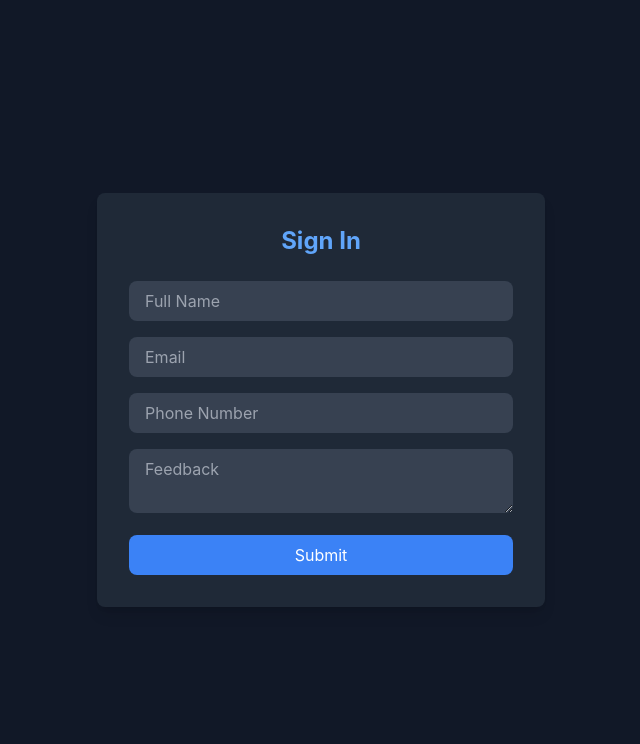
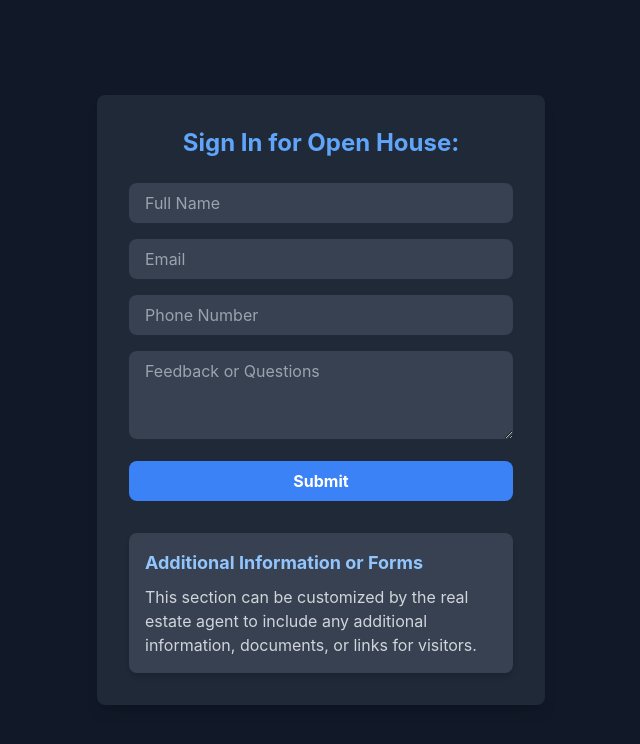
Before and after one commit to scott-erik/real-estate-saas, a React (Create React App) app in the folder frontend/: page /form/1 in a window 1280 px wide. Shown: the top 744 px of the page, without its empty margins (319-959 px from the left). Built offline with nearby package versions, Linux system fonts and the light colour scheme; no server answers.

Commit message:
updates to sign in form

```diff
--- a/frontend/src/components/Form/VisitorForm.js
+++ b/frontend/src/components/Form/VisitorForm.js
@@ -1,4 +1,4 @@
-import React, { useState } from 'react';
+import React, { useState, useEffect } from 'react';
 import { useParams } from 'react-router-dom';
 
 function VisitorForm() {
@@ -9,6 +9,22 @@ function VisitorForm() {
     phone: '',
     feedback: '',
   });
+  const [openHouseAddress, setOpenHouseAddress] = useState(''); // State to hold the Open House address
+
+  useEffect(() => {
+    const fetchOpenHouseAddress = async () => {
+      try {
+        const res = await fetch(`http://localhost:5000/api/openhouses/${openHouseId}`);
+        if (!res.ok) throw new Error('Failed to fetch Open House data');
+        const data = await res.json();
+        setOpenHouseAddress(data.address || 'Open House'); // Set address or fallback to "Open House"
+      } catch (err) {
+        console.error('Error fetching Open House:', err.message);
+      }
+    };
+
+    fetchOpenHouseAddress();
+  }, [openHouseId]);
 
   const handleChange = (e) => {
     const { name, value } = e.target;
@@ -34,42 +50,62 @@ function VisitorForm() {
   return (
     <div className="min-h-screen flex items-center justify-center bg-gray-900 text-white">
       <div className="bg-gray-800 p-8 rounded-lg shadow-lg max-w-md w-full">
-        <h2 className="text-2xl font-bold mb-6 text-center text-blue-400">Sign In</h2>
+        {/* Dynamic Title */}
+        <h2 className="text-2xl font-bold mb-6 text-center text-blue-400">
+          Sign In for Open House: {openHouseAddress}
+        </h2>
+
+        {/* Form */}
         <form onSubmit={handleSubmit} className="space-y-4">
           <input
             type="text"
             name="name"
             placeholder="Full Name"
             onChange={handleChange}
-            className="w-full px-4 py-2 rounded-lg bg-gray-700 text-white"
+            required
+            className="w-full px-4 py-2 rounded-lg bg-gray-700 text-white focus:ring-2 focus:ring-blue-500"
           />
           <input
             type="email"
             name="email"
             placeholder="Email"
             onChange={handleChange}
-            className="w-full px-4 py-2 rounded-lg bg-gray-700 text-white"
+            required
+            className="w-full px-4 py-2 rounded-lg bg-gray-700 text-white focus:ring-2 focus:ring-blue-500"
           />
           <input
             type="text"
             name="phone"
             placeholder="Phone Number"
             onChange={handleChange}
-            className="w-full px-4 py-2 rounded-lg bg-gray-700 text-white"
+            required
+            className="w-full px-4 py-2 rounded-lg bg-gray-700 text-white focus:ring-2 focus:ring-blue-500"
           />
           <textarea
             name="feedback"
-            placeholder="Feedback"
+            placeholder="Feedback or Questions"
             onChange={handleChange}
-            className="w-full px-4 py-2 rounded-lg bg-gray-700 text-white"
+            rows="3"
+            className="w-full px-4 py-2 rounded-lg bg-gray-700 text-white focus:ring-2 focus:ring-blue-500"
           />
           <button
             type="submit"
-            className="w-full bg-blue-500 hover:bg-blue-600 text-white py-2 rounded-lg"
+            className="w-full bg-blue-500 hover:bg-blue-600 text-white py-2 rounded-lg font-bold transition duration-300"
           >
             Submit
           </button>
         </form>
+
+        {/* Placeholder Section for Real Estate Agents */}
+        <div className="mt-8 p-4 bg-gray-700 rounded-lg shadow-md">
+          <h3 className="text-lg font-bold text-blue-300 mb-2">
+            Additional Information or Forms
+          </h3>
+          <p className="text-gray-300">
+            This section can be customized by the real estate agent to include any additional
+            information, documents, or links for visitors.
+          </p>
+        </div>
       </div>
     </div>
   );
```
